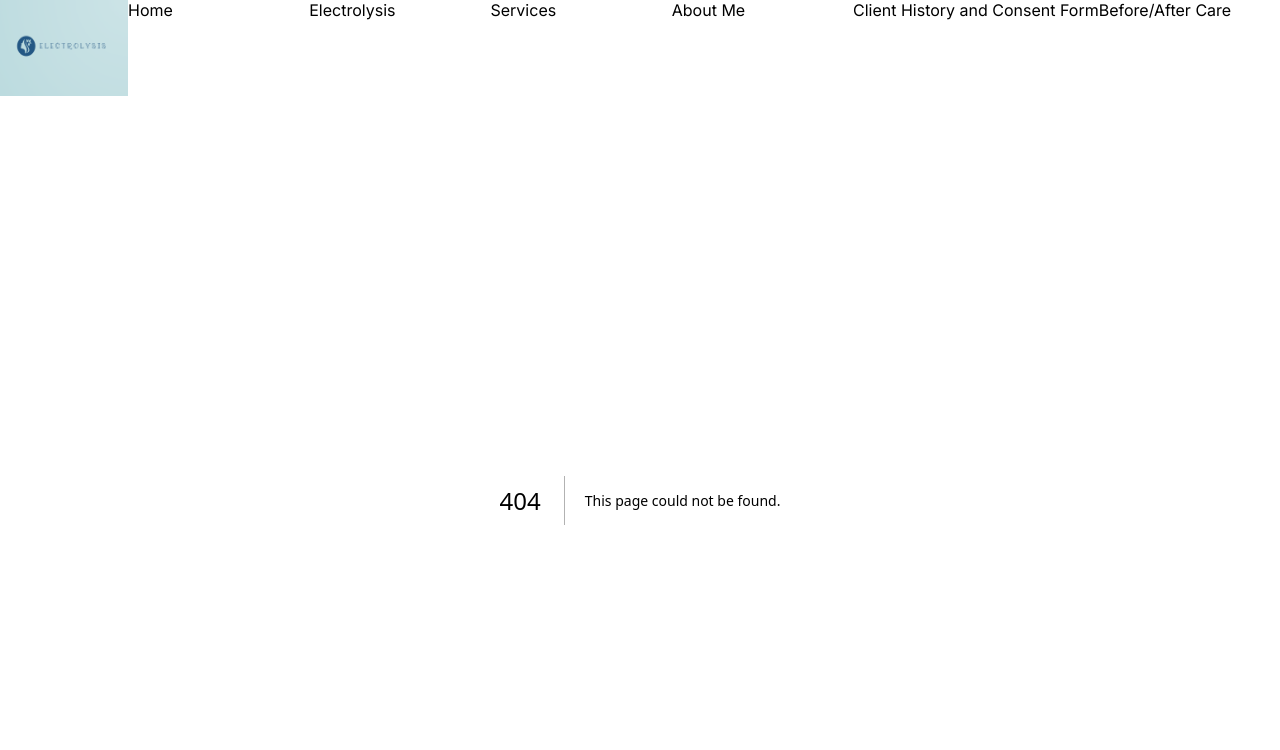
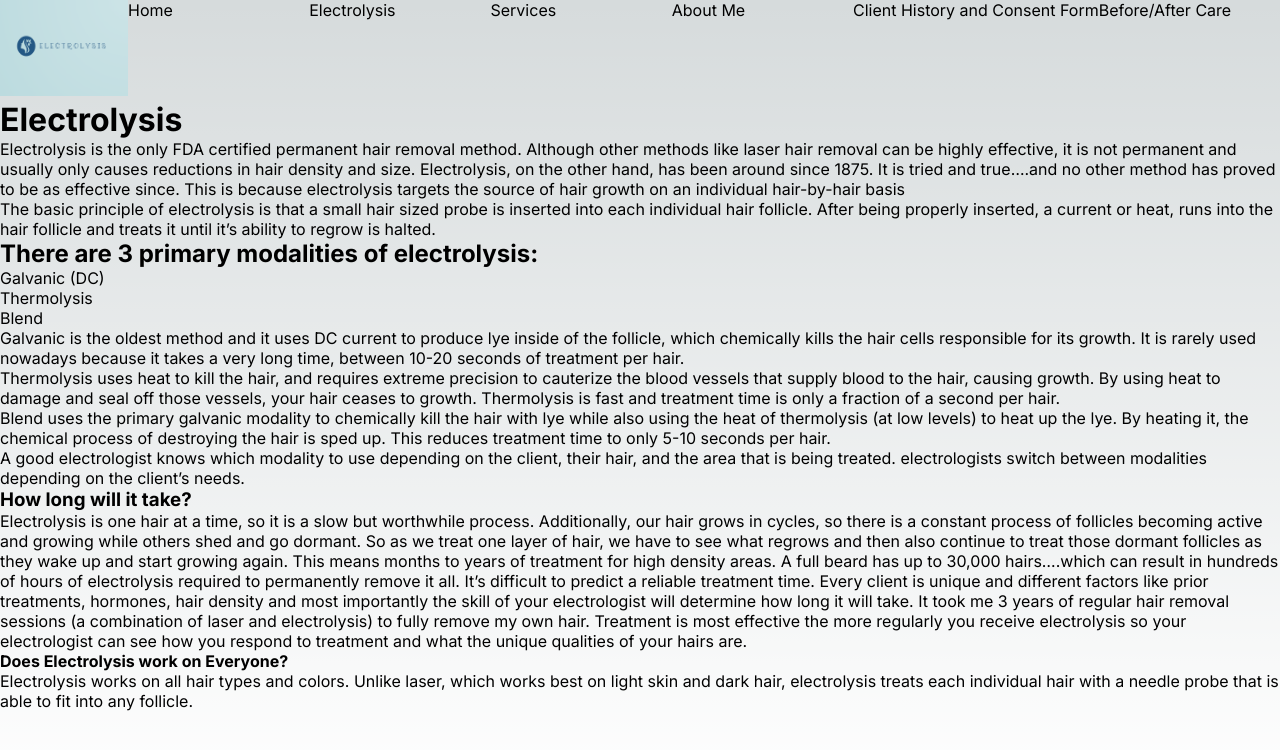
Before and after one commit to Electrolysis-Official/electrolysis-official-fe, a Next.js app: page /Electrolysis in a window 1280 px wide. Before the commit this address had no page. Shown: the top 750 px of the page. Built offline with nearby package versions, Linux system fonts and the light colour scheme.

Commit message:
Add content to Electrolysis component

```diff
--- /dev/null
+++ b/app/Electrolysis/page.tsx
@@ -0,0 +1,36 @@
+const Electrolysis = () => {
+  return (
+    <main>
+      <h1>Electrolysis</h1>
+      <p className="electrolysis-paragraph1">Electrolysis is the only FDA certified permanent hair removal method. Although other methods like laser hair removal can be highly effective, it is not permanent and usually only causes reductions in hair density and size. Electrolysis, on the other hand, has been around since 1875. It is tried and true….and no other method has proved to be as effective since. This is because electrolysis targets the source of hair growth on an individual hair-by-hair basis
+      </p>
+  <p className="electrolysis-paragraph2">The basic principle of electrolysis is that a small hair sized probe is inserted into each individual hair follicle. After being properly inserted, a current or heat, runs into the hair follicle and treats it until it’s ability to regrow is halted.
+  </p>
+  <h2>There are 3 primary modalities of electrolysis: </h2>
+  <ul>
+    <li>Galvanic (DC)</li>
+    <li>Thermolysis</li>
+    <li>Blend</li>
+  </ul>
+
+  <p className="electrolysis-paragraph3">Galvanic is the oldest method and it uses DC current to produce lye inside of the follicle, which chemically kills the hair cells responsible for its growth. It is rarely used nowadays because it takes a very long time, between 10-20 seconds of treatment per hair. </p>
+
+  <p className="electrolysis-paragraph4">Thermolysis uses heat to kill the hair, and requires extreme precision to cauterize the blood vessels that supply blood to the hair, causing growth. By using heat to damage and seal off those vessels, your hair ceases to growth. Thermolysis is fast and treatment time is only a fraction of a second per hair.</p>
+
+  <p className="electrolysis-paragraph5">Blend  uses the primary galvanic modality to chemically kill the hair with lye while also using the heat of thermolysis (at low levels) to heat up the lye. By heating it, the chemical process of destroying the hair is sped up. This reduces treatment time to only 5-10 seconds per hair.</p>
+
+  <p className="electrolysis-paragraph6">A good electrologist knows which modality to use depending on the client, their hair, and the area that is being treated. electrologists switch between modalities depending on the client’s needs.</p>
+
+  <h3>How long will it take? </h3>
+
+  <p className="electrolysis-paragraph7">Electrolysis is one hair at a time, so it is a slow but worthwhile process. Additionally, our hair grows in cycles, so there is a constant process of follicles becoming active and growing while others shed and go dormant. So as we treat one layer of hair, we have to see what regrows and then also continue to treat those dormant follicles as they wake up and start growing again. This means months to years of treatment for high density areas. A full beard has up to 30,000 hairs….which can result in hundreds of hours of electrolysis required to permanently remove it all. It’s difficult to predict a reliable treatment time. Every client is unique and different factors like prior treatments, hormones, hair density and most importantly the skill of your electrologist will determine how long it will take. It took me 3 years of regular hair removal sessions (a combination of laser and electrolysis) to fully remove my own hair. Treatment is most effective the more regularly you receive electrolysis so your electrologist can see how you respond to treatment and what the unique qualities of your hairs are.</p>
+
+  <h4>Does Electrolysis work on Everyone? </h4>
+
+  <p className="electrolysis-paragraph8">Electrolysis works on all hair types and colors. Unlike laser, which works best on light skin and dark hair, electrolysis treats each individual hair with a needle probe that is able to fit into any follicle. </p>
+    </main>
+
+  )
+}
+
+export default Electrolysis;
--- a/app/NavBar.tsx
+++ b/app/NavBar.tsx
@@ -1,5 +1,5 @@
 import "./NavBar.css"
-import  Link  from 'next/link'
+import Link  from 'next/link'
 import logo from "./assets/logo.jpeg"
 import Image from "next/image"
 
--- a/app/globals.css
+++ b/app/globals.css
@@ -106,3 +106,8 @@ a {
     color-scheme: dark;
   }
 }
+
+/* .mainParagraph {
+  width:75%;
+  color:aqua;
+} */
--- a/app/layout.tsx
+++ b/app/layout.tsx
@@ -1,6 +1,7 @@
 import './globals.css'
 import { Inter } from 'next/font/google'
 import NavBar from './NavBar'
+// import Electrolysis from './Electrolysis/page'
 
 const inter = Inter({ subsets: ['latin'] })
 
@@ -20,6 +21,7 @@ export default function RootLayout({
         <NavBar />
         {children}
         </body>
+        {/* <Electrolysis /> */}
     </html>
   )
 }
--- a/app/page.module.css
+++ b/app/page.module.css
@@ -6,7 +6,7 @@
 
 .mainParagraph {
   width:75%;
-  color:aqua;
+  /* color:aqua; */
 }
 
 /* .main {
```
